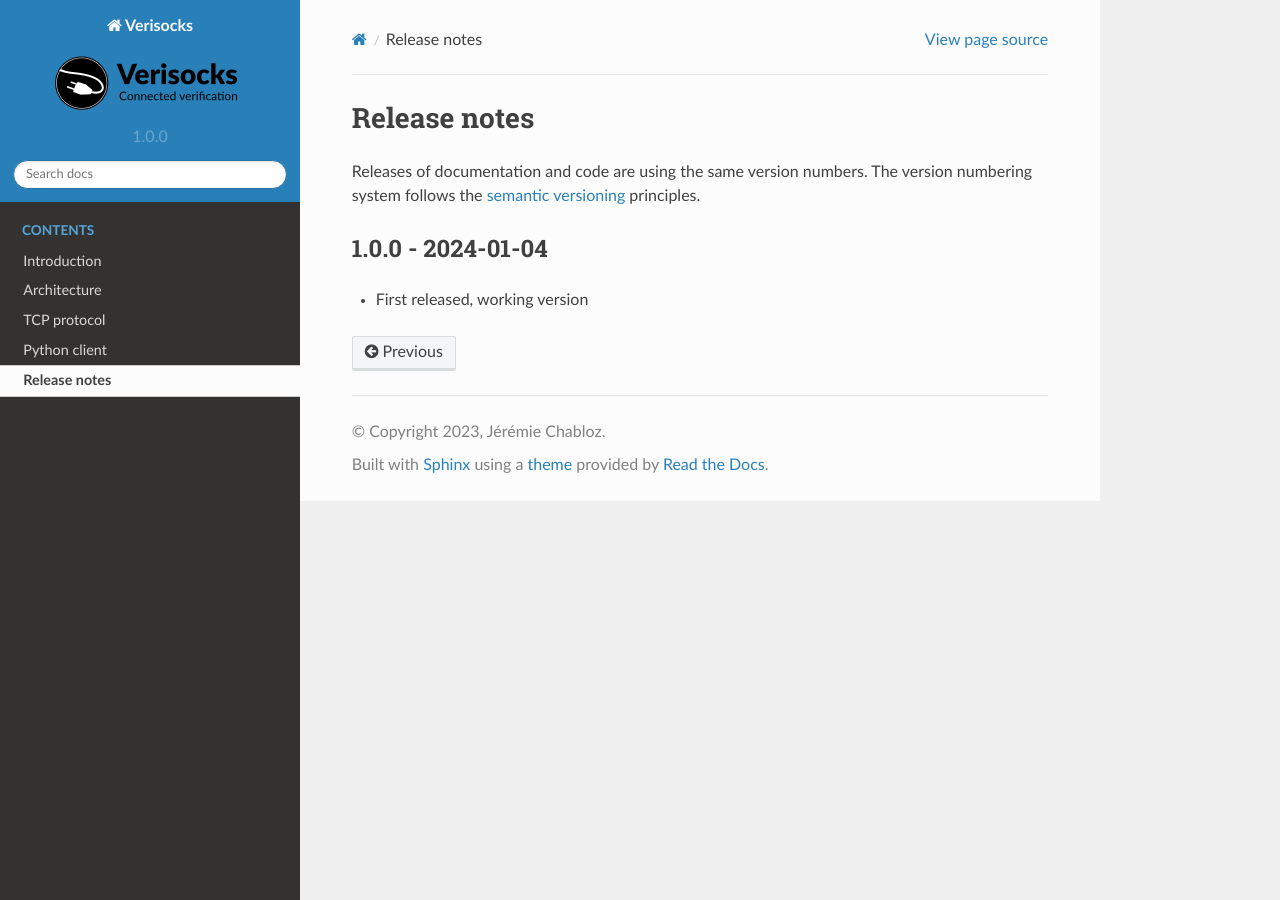
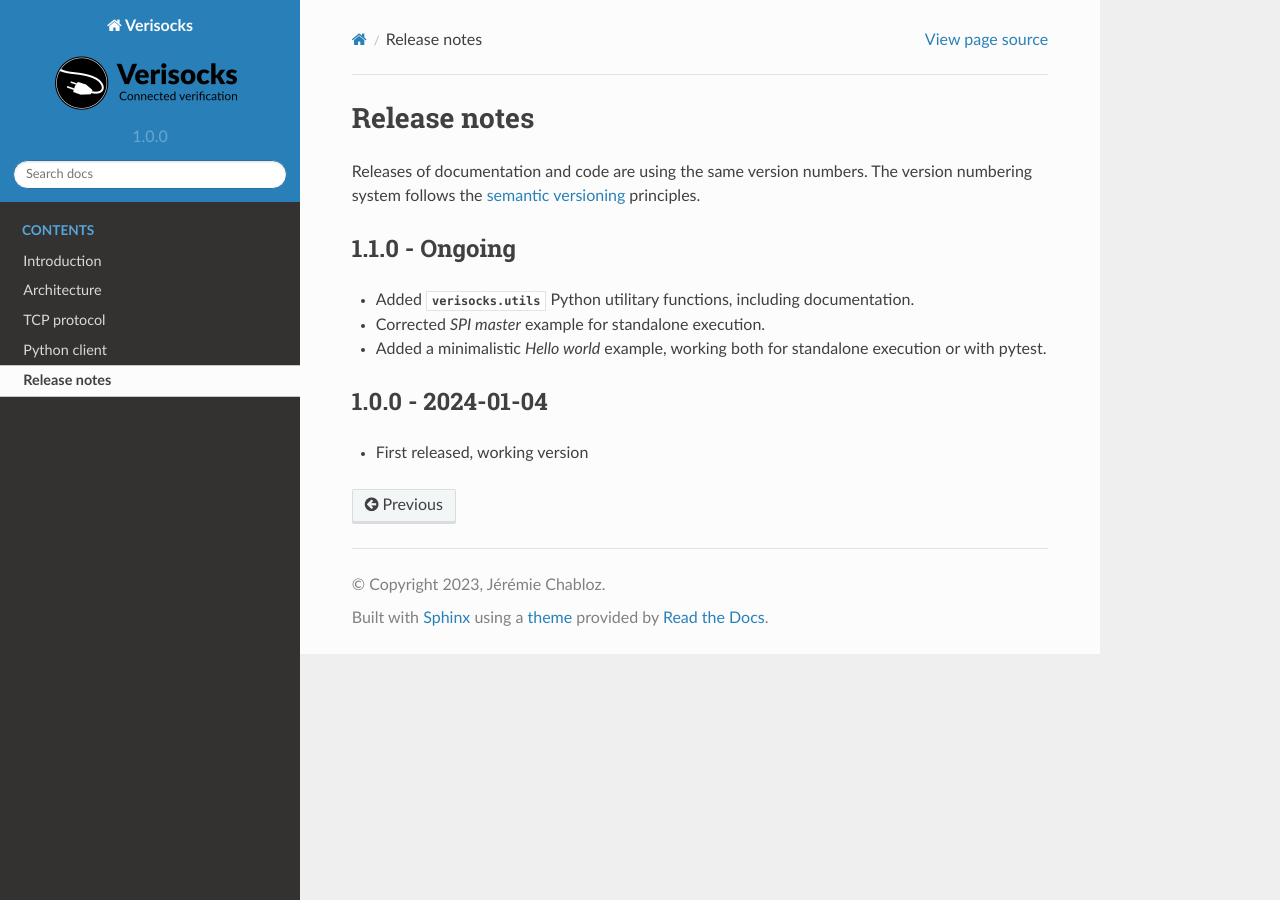
Before and after one commit to jchabloz/verisocks, a Sphinx documentation site: the page built from docs/src/release_notes.rst, in a window 1280 px wide. Built offline with Sphinx 7.4.7 and the Read the Docs theme 2.0.0, drawn with Linux system fonts in a browser that asks for light colours.

Commit message:
Updated release notes

```diff
--- a/docs/src/release_notes.rst
+++ b/docs/src/release_notes.rst
@@ -9,6 +9,16 @@ version numbering system follows the `semantic versioning
 <https://semver.org/>`_ principles.
 
 
+1.1.0 - Ongoing
+***************
+
+* Added :py:mod:`verisocks.utils` Python utilitary functions, including
+  documentation.
+* Corrected *SPI master* example for standalone execution.
+* Added a minimalistic *Hello world* example, working both for standalone
+  execution or with pytest.
+
+
 1.0.0 - 2024-01-04
 ******************
 
```
